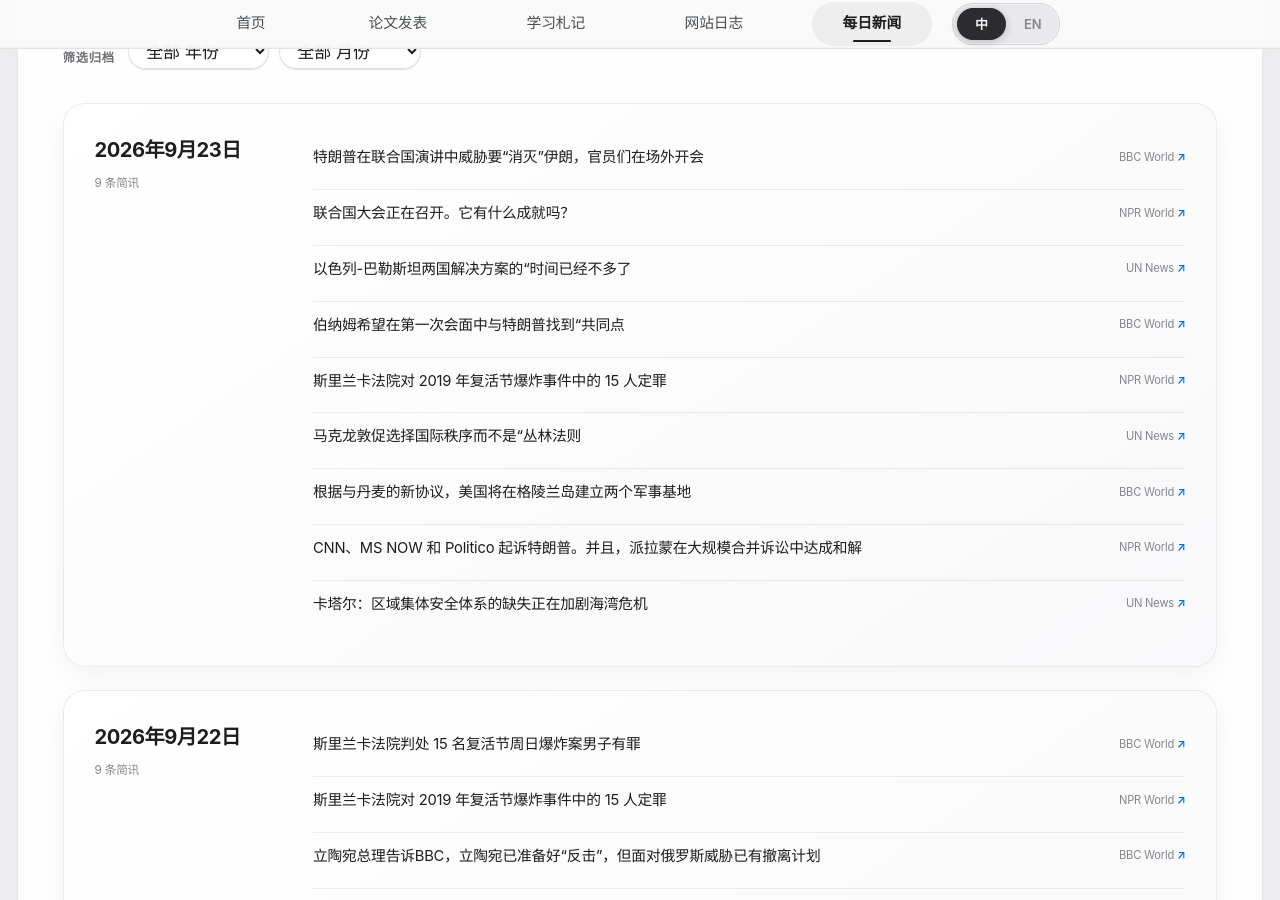
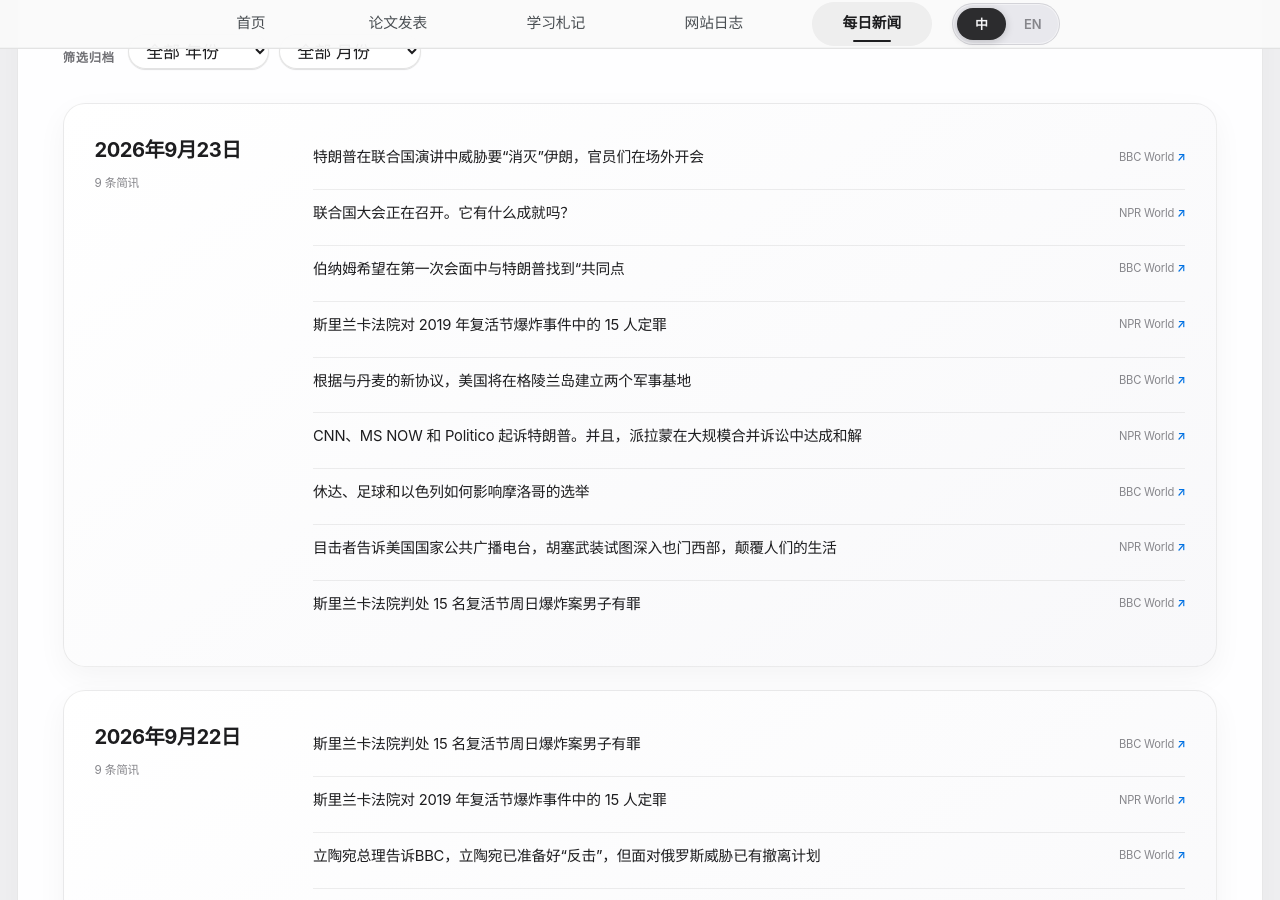
Before and after one commit to HaoxiangLuo/HaoxiangLuo.github.io, a Jekyll site: the page built from _pages/daily-news-zh.html, in a window 1280 px wide and 900 px high, scrolled down 297 px. Built offline with Jekyll 4.4.1, drawn with Linux system fonts in a browser that asks for light colours; a style sheet for code colours, icons or effects is not loaded.

Commit message:
Update daily news 2026-09-23

```diff
--- a/_data/daily_news.json
+++ b/_data/daily_news.json
@@ -1,5 +1,5 @@
 {
-  "updated_at": "2026-09-23T06:23:59+08:00",
+  "updated_at": "2026-09-23T07:21:57+08:00",
   "days": [
     {
       "date": "2026-09-23",
@@ -17,12 +17,6 @@
           "title_zh": "联合国大会正在召开。它有什么成就吗？"
         },
         {
-          "title": "‘Time is running out’ for Israel-Palestine two-State solution",
-          "source": "UN News",
-          "url": "https://news.un.org/feed/view/en/story/2026/09/1168401",
-          "title_zh": "以色列-巴勒斯坦两国解决方案的“时间已经不多了"
-        },
-        {
           "title": "Burnham expects to find 'common ground' with Trump in first meeting",
           "source": "BBC World",
           "url": "https://www.bbc.co.uk/news/articles/cqevwpmvpekeo?at_medium=RSS&at_campaign=rss",
@@ -33,12 +27,6 @@
           "source": "NPR World",
           "url": "https://www.npr.org/2026/09/22/g-s1-144514/sri-lanka-court-convicts-15-over-deadly-2019-easter-bombings",
           "title_zh": "斯里兰卡法院对 2019 年复活节爆炸事件中的 15 人定罪"
-        },
-        {
-          "title": "Choose international order over ‘law of the jungle’, urges Macron",
-          "source": "UN News",
-          "url": "https://news.un.org/feed/view/en/story/2026/09/1168402",
-          "title_zh": "马克龙敦促选择国际秩序而不是“丛林法则"
         },
         {
           "title": "US to build two military bases in Greenland under new deal with Denmark",
@@ -53,10 +41,22 @@
           "title_zh": "CNN、MS NOW 和 Politico 起诉特朗普。并且，派拉蒙在大规模合并诉讼中达成和解"
         },
         {
-          "title": "Qatar: Absence of a regional collective security system is fuelling crisis in the Gulf",
-          "source": "UN News",
-          "url": "https://news.un.org/feed/view/en/story/2026/09/1168400",
-          "title_zh": "卡塔尔：区域集体安全体系的缺失正在加剧海湾危机"
+          "title": "How Ceuta, football and Israel are shaping Morocco's election",
+          "source": "BBC World",
+          "url": "https://www.bbc.co.uk/news/articles/c8r4v7n6py97o?at_medium=RSS&at_campaign=rss",
+          "title_zh": "休达、足球和以色列如何影响摩洛哥的选举"
+        },
+        {
+          "title": "Houthis try to push deeper into western Yemen, upending life, witnesses tell NPR",
+          "source": "NPR World",
+          "url": "https://www.npr.org/2026/09/22/g-s1-144261/yemen-houthis-saudi-iran-humanitarian-crisis",
+          "title_zh": "目击者告诉美国国家公共广播电台，胡塞武装试图深入也门西部，颠覆人们的生活"
+        },
+        {
+          "title": "Sri Lanka court convicts 15 men over deadly Easter Sunday bombings",
+          "source": "BBC World",
+          "url": "https://www.bbc.co.uk/news/articles/cqy7z275yx65o?at_medium=RSS&at_campaign=rss",
+          "title_zh": "斯里兰卡法院判处 15 名复活节周日爆炸案男子有罪"
         }
       ]
     },
```
